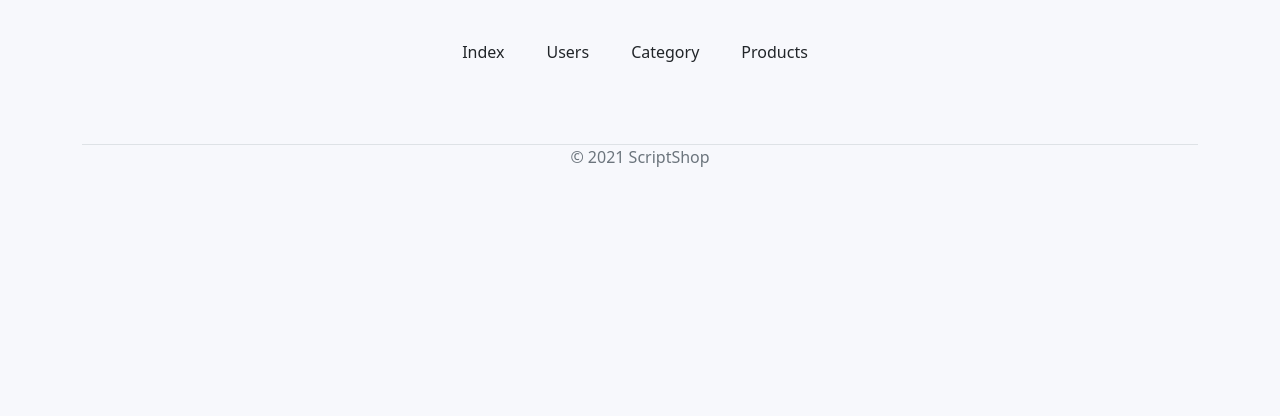
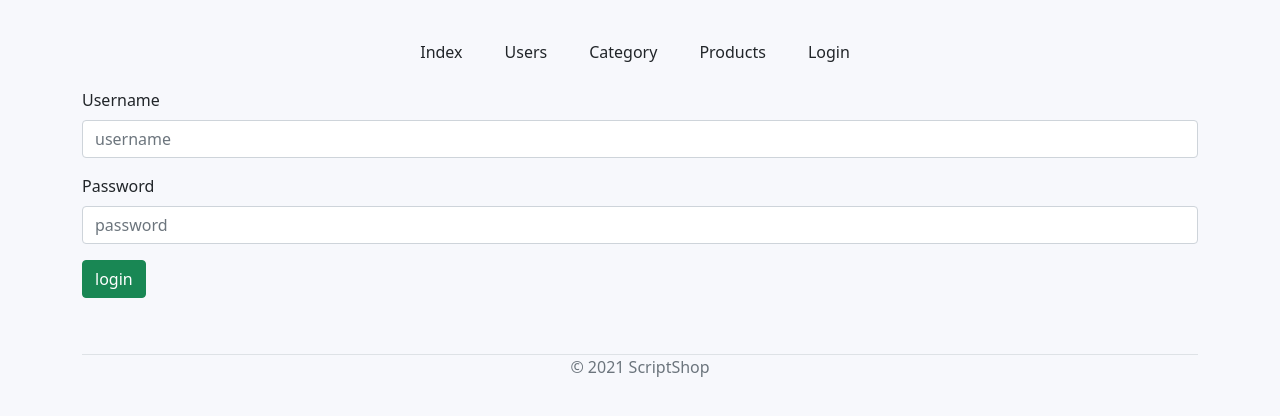
Before and after one commit to malfin/ScriptShop, a React (Create React App) app in the folder scriptshop/front/: page /login in a window 1280 px wide. Shown: the top 416 px of the page. Built offline with nearby package versions, Linux system fonts and the light colour scheme; no server answers.

Commit message:
LoginForm

```diff
--- a/scriptshop/front/src/App.js
+++ b/scriptshop/front/src/App.js
@@ -13,6 +13,7 @@ import CategoryList from "./components/Category";
 import CategoryDetail from "./components/CategoryDetail";
 import UserDetail from "./components/UserDetail";
 import Main from "./components/Main";
+import LoginForm from "./components/LoginForm";
 
 const API_URL = "http://127.0.0.1:8000";
 const getResourceURL = (suffix) => `${API_URL}/api/v1/${suffix}/`;
@@ -77,6 +78,9 @@ class App extends React.Component {
                     <Route exact path="/products/">
                         <ProductList products={this.state.products}/>
                     </Route>
+                    <Route exact path="/login">
+                        <LoginForm/>
+                    </Route>
                 </Router>
                 <Footer/>
             </div>
--- a/scriptshop/front/src/components/Header.js
+++ b/scriptshop/front/src/components/Header.js
@@ -8,6 +8,7 @@ function Header() {
                 <li className="nav-item"><Link to={"/users"} className="nav-link">Users</Link></li>
                 <li className="nav-item"><Link to={"/category"} className="nav-link">Category</Link></li>
                 <li className="nav-item"><Link to={"/products"} className="nav-link">Products</Link></li>
+                <li className="nav-item"><Link to={"/login"} className="nav-link">Login</Link></li>
             </ul>
         </header>
     );
--- /dev/null
+++ b/scriptshop/front/src/components/LoginForm.js
@@ -0,0 +1,51 @@
+import React from "react";
+
+
+class LoginForm extends React.Component {
+    constructor(props) {
+        super(props);
+        this.state = {
+            username: '',
+            password: ''
+        };
+    }
+
+    handleChange(event) {
+        console.log('change:', event.target.name, event.target.value);
+    }
+
+    handleSubmit(event) {
+        event.preventDefault();
+        console.log('submit:', event.target);
+    }
+
+    render() {
+        return (
+            <div className="login-form">
+                <form method="post" onSubmit={this.handleSubmit}>
+                    {/*<input type="text"*/}
+                    {/*       name="username"*/}
+                    {/*       placeholder="username"*/}
+                    {/*       onChange={this.handleChange} className="form-control"/>*/}
+                    <div className="mb-3">
+                        <label htmlFor="exampleInputUserName" className="form-label">Username</label>
+                        <input type="text" className="form-control" name="username" placeholder="username"
+                               id="exampleInputUserName"
+                               onChange={this.handleChange}/>
+                    </div>
+                    <div className="mb-3">
+                        <label htmlFor="exampleInputPassword" className="form-label">Password</label>
+                        <input type="password" className="form-control" name="password" placeholder="password"
+                               id="exampleInputPassword"
+                               onChange={this.handleChange}/>
+                    </div>
+                    <input type="submit"
+                           value="login" className="btn btn-success"/>
+                </form>
+            </div>
+        )
+    }
+
+}
+
+export default LoginForm
```
